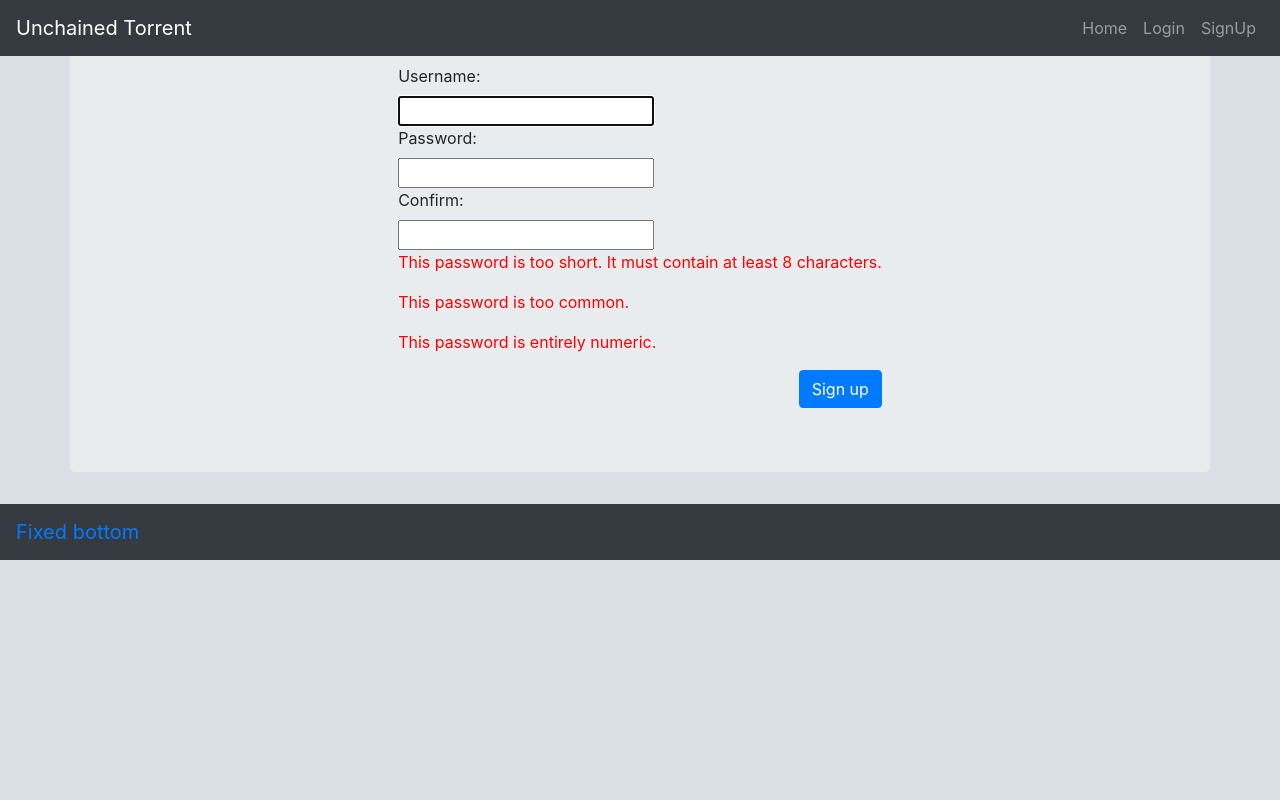
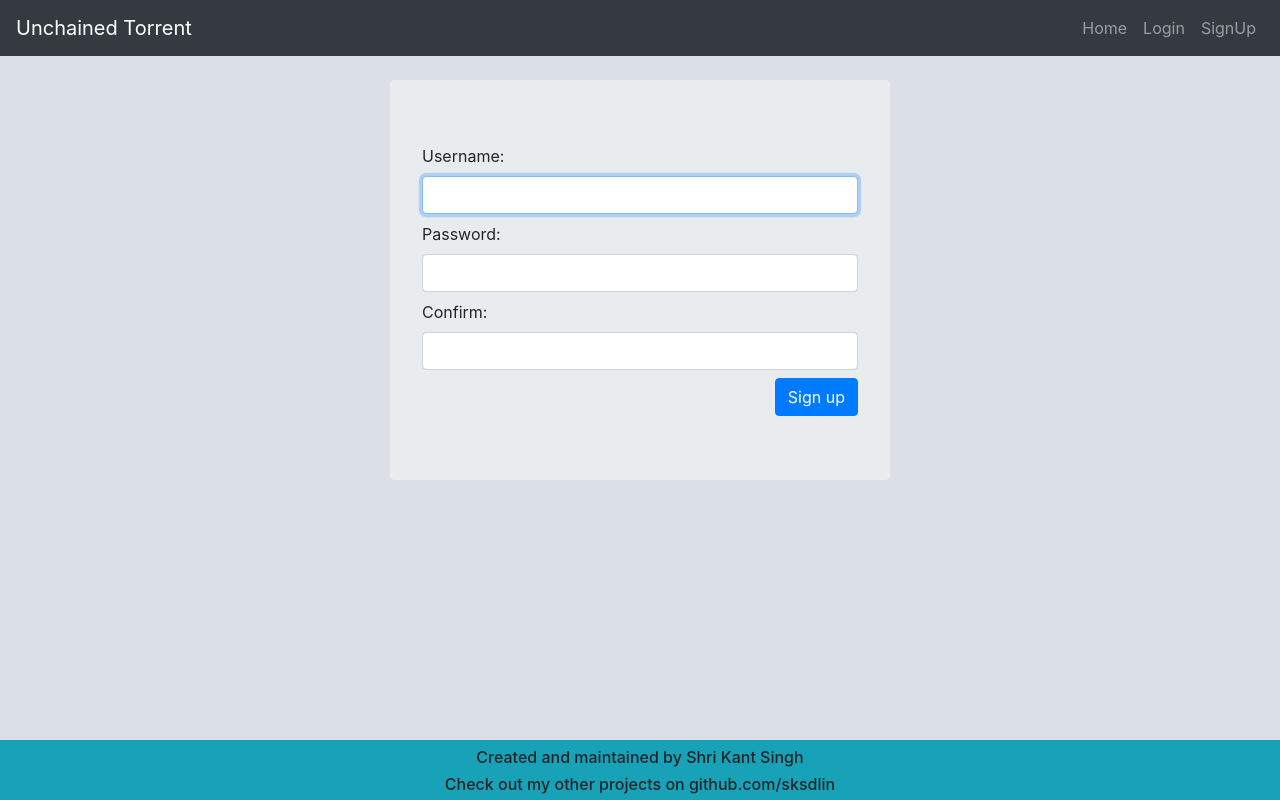
Before and after one commit to thisshri/unchained-torrent, a Django app: page /signup/ in a window 1280 px wide. Run offline with Django 3.2, Linux system fonts and the light colour scheme; some libraries are stand-ins or nearby versions.

Commit message:
fixed ui

```diff
--- a/unchainedTorrent/templates/base.html
+++ b/unchainedTorrent/templates/base.html
@@ -5,18 +5,37 @@
         <title>Unchanged Torrent</title>
         <meta charset="utf-8">
         <meta name="viewport" content="width=device-width, initial-scale=1">
-        <script src="https://code.jquery.com/jquery-3.3.1.slim.min.js" integrity="sha384-q8i/X+965DzO0rT7abK41JStQIAqVgRVzpbzo5smXKp4YfRvH+8abtTE1Pi6jizo" crossorigin="anonymous"></script>
-        <script src="https://cdnjs.cloudflare.com/ajax/libs/popper.js/1.14.3/umd/popper.min.js" integrity="sha384-ZMP7rVo3mIykV+2+9J3UJ46jBk0WLaUAdn689aCwoqbBJiSnjAK/l8WvCWPIPm49" crossorigin="anonymous"></script>
+        <link rel="stylesheet" href="https://maxcdn.bootstrapcdn.com/bootstrap/4.0.0/css/bootstrap.min.css" integrity="sha384-Gn5384xqQ1aoWXA+058RXPxPg6fy4IWvTNh0E263XmFcJlSAwiGgFAW/dAiS6JXm" crossorigin="anonymous">
+        <style media="screen">
+        html {
+            position: relative;
+            min-height: 100%;
+            }
 
-        <link rel="stylesheet" href="https://maxcdn.bootstrapcdn.com/bootstrap/4.0.0/css/bootstrap.min.css" integrity="sha384-Gn5384xqQ1aoWXA+058RXPxPg6fy4IWvTNh0E263XmFcJlSAwiGgFAW/dAiS6JXm" crossorigin="anonymous">
-        <script src="https://maxcdn.bootstrapcdn.com/bootstrap/4.0.0/js/bootstrap.min.js" integrity="sha384-JZR6Spejh4U02d8jOt6vLEHfe/JQGiRRSQQxSfFWpi1MquVdAyjUar5+76PVCmYl" crossorigin="anonymous"></script>
+        body {
+            margin-bottom: 60px;
+            background-color: #dae0e5;
+            }
+        .footer {
+            position: absolute;
+            bottom: 0;
+            width: 100%;
+            /* Set the fixed height of the footer here */
+            height: 60px;
+            line-height: 60px; /* Vertically center the text there */
+            background-color: #f5f5f5;
+        }
+        #nav {
+            width: 100%;
+        }
+
+        </style>
+
 
     </head>
-
-    <body style="background-color:#dae0e5">
-
-        <div class="container-fluid">
-            <nav class="navbar fixed-top navbar-expand-lg navbar-dark bg-dark ">
+    <body >
+        <div class="">
+            <nav class="navbar navbar-expand-lg navbar-dark bg-dark ">
                 <a class="navbar-brand" href="/" >Unchained Torrent</a>
 
                 <button class="navbar-toggler navbar-toggler-right" type="button" data-toggle="collapse" data-target="#navb">
@@ -56,10 +75,18 @@
 
         {%block content%}
         {%endblock content%}
-        <footer>
-            <nav class="navbar navbar-inverse bg-dark ">
-<a class="navbar-brand" href="#">Fixed bottom</a>
-</nav>
+
+
+        <footer class="footer bg-info">
+            <div class="container">
+                <h6 class="text-center pt-2">Created and maintained by Shri Kant Singh</h6>
+                <h6 class="text-center">Check out my other projects on github.com/sksdlin</h6>
+            </div>
         </footer>
+
+        <script src="https://code.jquery.com/jquery-3.3.1.slim.min.js" integrity="sha384-q8i/X+965DzO0rT7abK41JStQIAqVgRVzpbzo5smXKp4YfRvH+8abtTE1Pi6jizo" crossorigin="anonymous"></script>
+        <script src="https://cdnjs.cloudflare.com/ajax/libs/popper.js/1.14.3/umd/popper.min.js" integrity="sha384-ZMP7rVo3mIykV+2+9J3UJ46jBk0WLaUAdn689aCwoqbBJiSnjAK/l8WvCWPIPm49" crossorigin="anonymous"></script>
+
+        <script src="https://maxcdn.bootstrapcdn.com/bootstrap/4.0.0/js/bootstrap.min.js" integrity="sha384-JZR6Spejh4U02d8jOt6vLEHfe/JQGiRRSQQxSfFWpi1MquVdAyjUar5+76PVCmYl" crossorigin="anonymous"></script>
     </body>
 </html>
--- a/unchainedTorrent/templates/signup.html
+++ b/unchainedTorrent/templates/signup.html
@@ -1,37 +1,31 @@
 {% extends 'base.html' %}
 {% block content %}
-<div class="container d-flex justify-content-center jumbotron">
+<div class="container jumbotron mt-4" style="max-width:500px">
     <form method="post">
         {% csrf_token %}
 
         <div class="row">
-            <div class="col-lg-6" "col-md-9">
+            <div class="col-lg-12">
                 <label for="id_username">Username:</label>
-                <input type="text" name="username" value="" maxlength="150" autofocus required id="id_username">
+                <input class="form-control mb-2 mr-sm-2"type="text" name="username" value="" maxlength="150" autofocus required id="id_username">
             </div>
         </div>
         <div class="row">
-            <div class="col-lg-6" "col-md-9">
+            <div class="col-lg-12">
 
                 <label for="id_password1">Password:</label>
-                <input type="password" name="password1" required id="id_password1">
+                <input class="form-control mb-2 mr-sm-2" type="password" name="password1" required id="id_password1">
 
             </div>
         </div>
         <div class="row">
-            <div class="col-lg-6" "col-md-9">
-
+            <div class="col-lg-12">
                 <label for="id_password2">Confirm:</label>
-                <input type="password" name="password2" required id="id_password2">
+                <input class="form-control mb-2 mr-sm-2"type="password" name="password2" required id="id_password2">
 
 
             </div>
         </div>
-
-            <p style="color: red">This password is too short. It must contain at least 8 characters.</p>
-            <p style="color: red">This password is too common.</p>
-            <p style="color: red">This password is entirely numeric.</p>
-
 
             <div class="d-flex justify-content-end">
                 <button class="btn btn-primary" type="submit">Sign up</button>
--- a/unchainedTorrent/templates/torrentFileUpload.html
+++ b/unchainedTorrent/templates/torrentFileUpload.html
@@ -11,7 +11,7 @@
 
 </script>
 
-<div class=" container jumbotron ">
+<div class=" container jumbotron mt-4" style="max-width:550px">
     <div class="container">
         <form action="/upload/" method="post" enctype="multipart/form-data" >
           {% csrf_token %}
```
Also changed, not shown: unchainedTorrent/templates/index.html (+7 -2 lines), unchainedTorrent/templates/login.html (+7 -4 lines), unchainedTorrent/templates/profile.html (+5 -4 lines), db.sqlite3, 5 other files.
